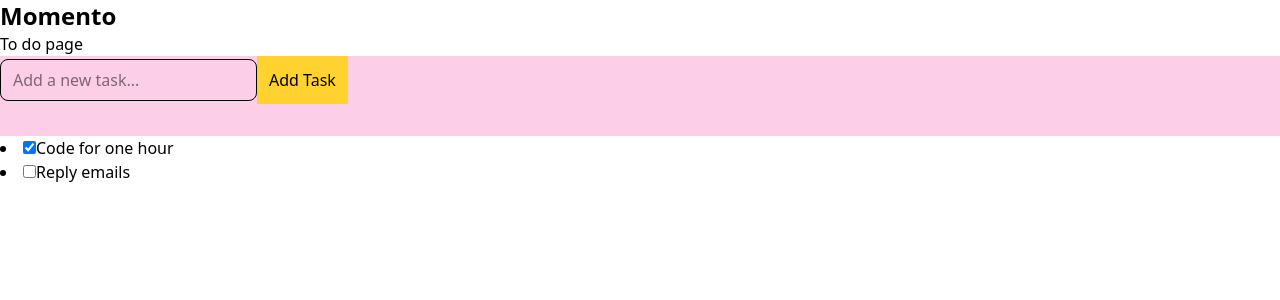
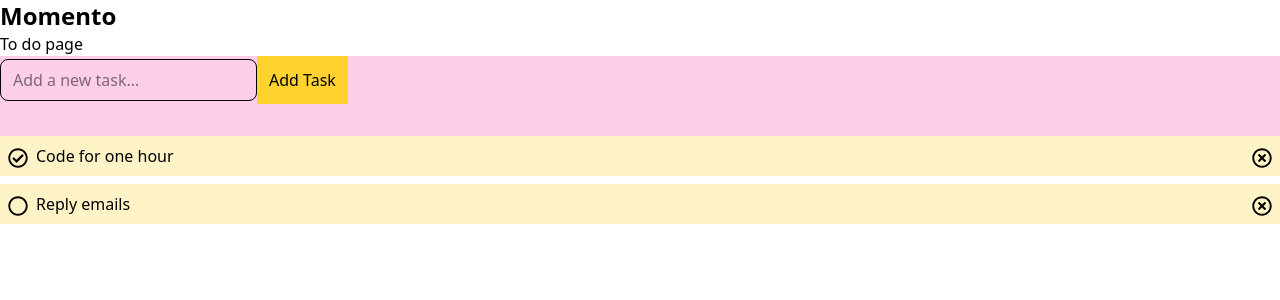
Before and after one commit to MayKhine/momento, a React (Vite) app: page / in a window 1280 px wide. Shown: the top 300 px of the page. Built offline with nearby package versions, Linux system fonts and the light colour scheme.

Commit message:
created todo component and tailwind css

```diff
--- a/package.json
+++ b/package.json
@@ -14,6 +14,7 @@
     "@tailwindcss/vite": "^4.1.16",
     "react": "^19.1.1",
     "react-dom": "^19.1.1",
+    "react-icons": "^5.5.0",
     "tailwindcss": "^4.1.16",
     "uuid": "^13.0.0"
   },
--- a/src/components/todo.tsx
+++ b/src/components/todo.tsx
@@ -1,3 +1,46 @@
-export const todo = () => {
-  return <div>To do</div>
+import type { TodoType } from "../types"
+import { FaRegTimesCircle, FaRegCircle, FaRegCheckCircle } from "react-icons/fa"
+
+type TodoProps = {
+  todo: TodoType
+  onToggle: (id: string) => void
+  onDelete: (id: string) => void
 }
+
+export const Todo = ({ todo, onToggle, onDelete }: TodoProps) => {
+  return (
+    <li className="flex gap-2 p-2 mb-2 bg-amber-100 ">
+      {!todo.done && (
+        <div
+          className="hover:cursor-pointer align-top "
+          onClick={() => {
+            onToggle(todo.id)
+          }}
+        >
+          <FaRegCircle className="w-5 h-5 mt-1" />
+        </div>
+      )}
+
+      {todo.done && (
+        <div
+          className="hover:cursor-pointeralign-top self-start"
+          onClick={() => {
+            onToggle(todo.id)
+          }}
+        >
+          <FaRegCheckCircle className="w-5 h-5 mt-1" />
+        </div>
+      )}
+
+      <p className="grow align-top">{todo.title}</p>
+      <button
+        className=" hover:cursor-pointer  align-top self-start"
+        onClick={() => {
+          onDelete(todo.id)
+        }}
+      >
+        <FaRegTimesCircle className="w-5 h-5 mt-1" />
+      </button>
+    </li>
+  )
+}
--- a/src/pages/TodoPage.tsx
+++ b/src/pages/TodoPage.tsx
@@ -1,11 +1,11 @@
 import { useState, useEffect } from "react"
 import { v4 as uuidv4 } from "uuid"
-
-import type { Todo } from "../types"
+import { Todo } from "../components/todo"
+import type { TodoType } from "../types"
 const STORAGE_KEY = "momento_todo_list"
 
 export const TodoPage = () => {
-  const todoListDefault: Array<Todo> = [
+  const todoListDefault: Array<TodoType> = [
     {
       id: uuidv4(),
       title: "Code for one hour",
@@ -17,6 +17,7 @@ export const TodoPage = () => {
       done: false,
     },
   ]
+
   const [todoList, setTodoList] = useState(() => {
     try {
       const stored = localStorage.getItem(STORAGE_KEY)
@@ -43,7 +44,7 @@ export const TodoPage = () => {
       setNewTodoError(true)
       return
     }
-    setTodoList((prev: Array<Todo>) => [
+    setTodoList((prev: Array<TodoType>) => [
       ...prev,
       {
         id: uuidv4(),
@@ -55,10 +56,16 @@ export const TodoPage = () => {
   }
 
   const toggleTask = (id: string) => {
-    setTodoList((prev: Array<Todo>) =>
-      prev.map((todo: Todo) =>
+    setTodoList((prev: Array<TodoType>) =>
+      prev.map((todo: TodoType) =>
         todo.id === id ? { ...todo, done: !todo.done } : todo
       )
+    )
+  }
+
+  const deleteTask = (id: string) => {
+    setTodoList((prev: Array<TodoType>) =>
+      prev.filter((todo) => todo.id !== id)
     )
   }
 
@@ -91,20 +98,15 @@ export const TodoPage = () => {
           )}
         </div>
 
-        <div>
-          {todoList.map((todo: Todo, index: number) => {
+        <div className="flex-col">
+          {todoList.map((todo: TodoType, index: number) => {
             return (
-              <li key={index}>
-                <input
-                  type="checkbox"
-                  checked={todo.done}
-                  onChange={() => {
-                    console.log("toggle task")
-                    toggleTask(todo.id)
-                  }}
-                />
-                {todo.title}
-              </li>
+              <Todo
+                key={index}
+                todo={todo}
+                onToggle={toggleTask}
+                onDelete={deleteTask}
+              />
             )
           })}
         </div>
--- a/src/types.ts
+++ b/src/types.ts
@@ -1,4 +1,4 @@
-export interface Todo {
+export interface TodoType {
   id: string
   title: string
   done: boolean
```
Also changed, not shown: 1 other file (tests, documents, lock files or other folders).
